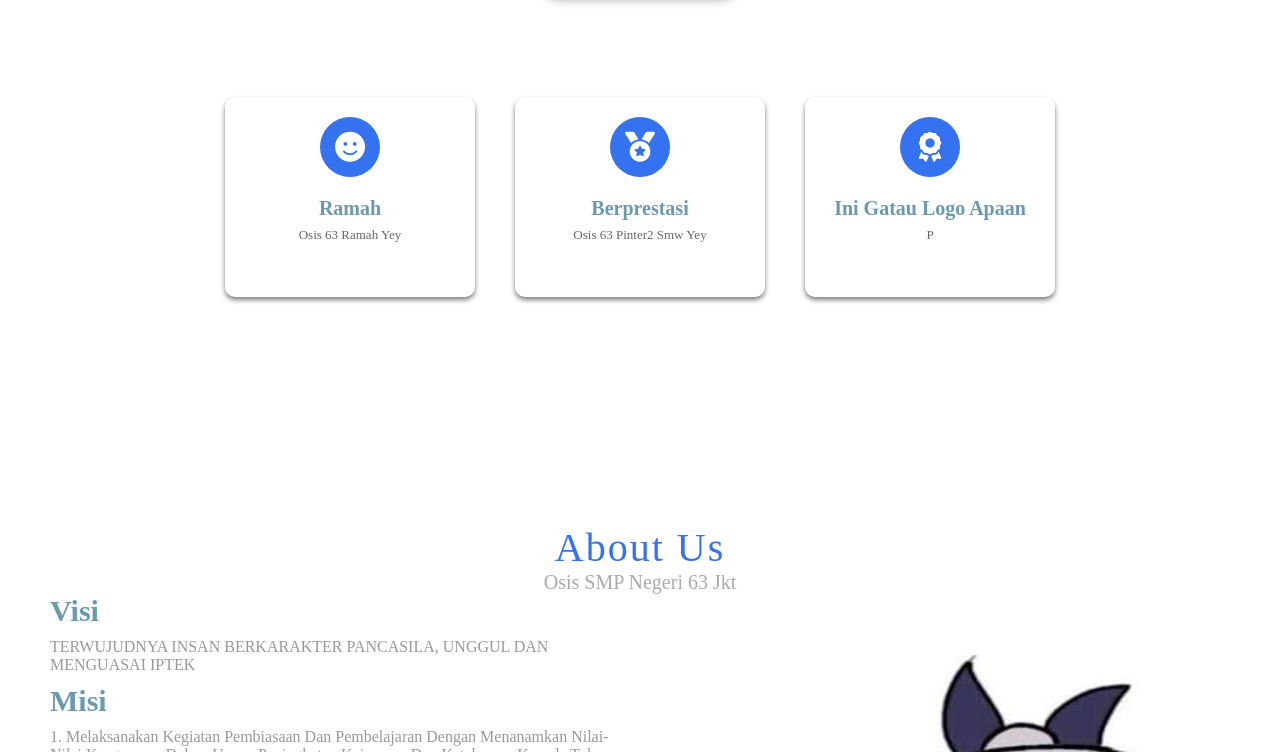
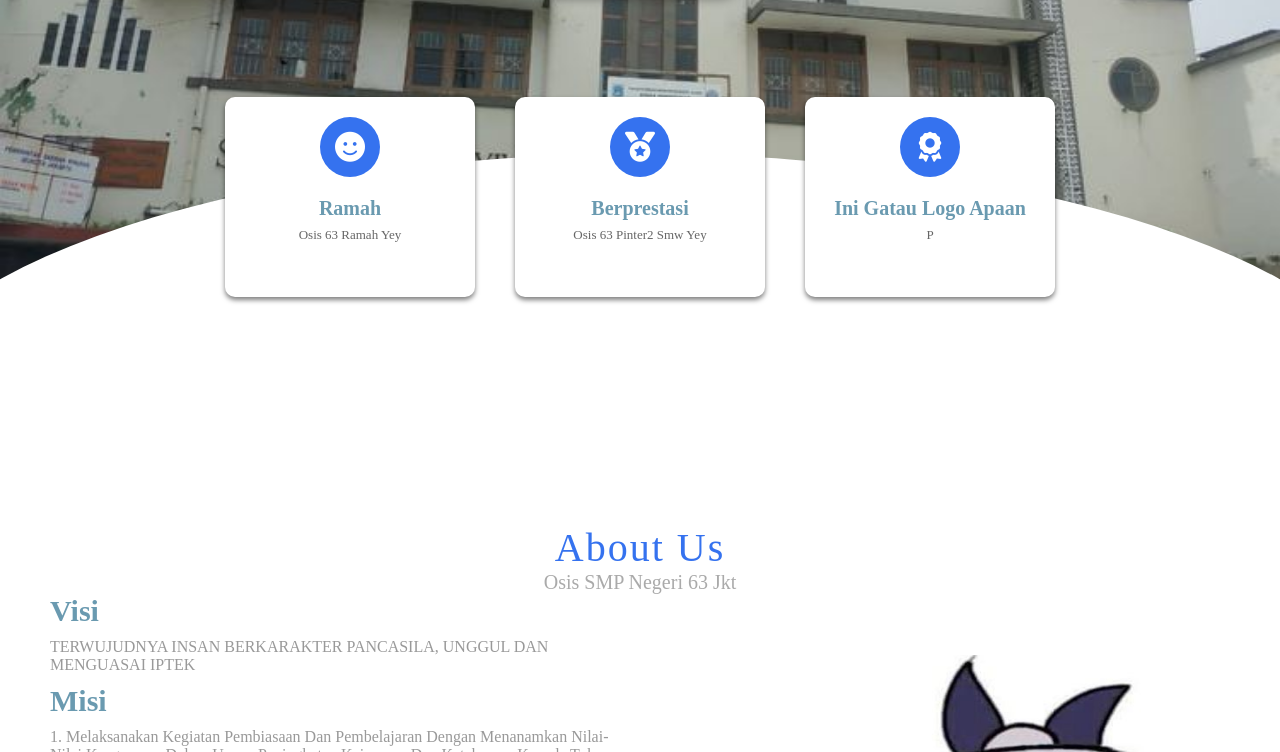
Before and after one commit to airu103/osissmpn63jakarta, a plain HTML site: page index.html in a window 1280 px wide. Shown: the part 336-1088 px from the top of the page. Drawn offline with nearby package versions, Linux system fonts and the light colour scheme; files whose address does not match are found by name.

Commit message:
style.css

```diff
--- a/style.css
+++ b/style.css
@@ -108,7 +108,7 @@ header .fa-bars {
 }
 
 .home {
-  background: url(61ff571e18e9b.jpeg) no-repeat;
+  background: url(asset/61ff571e18e9b.jpeg) no-repeat;
   min-height: 100vh;
   background-size: cover;
   background-position: center;
```
